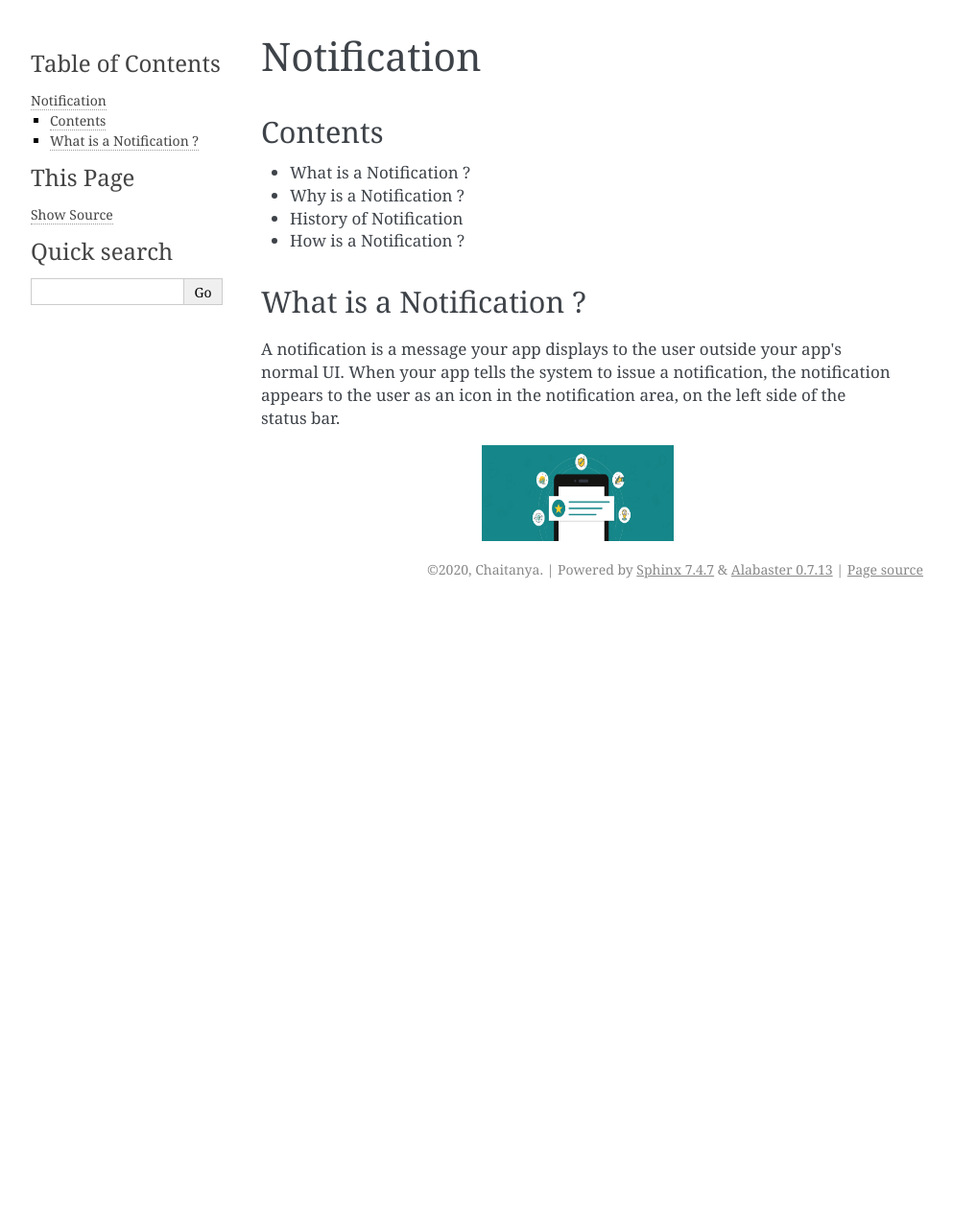
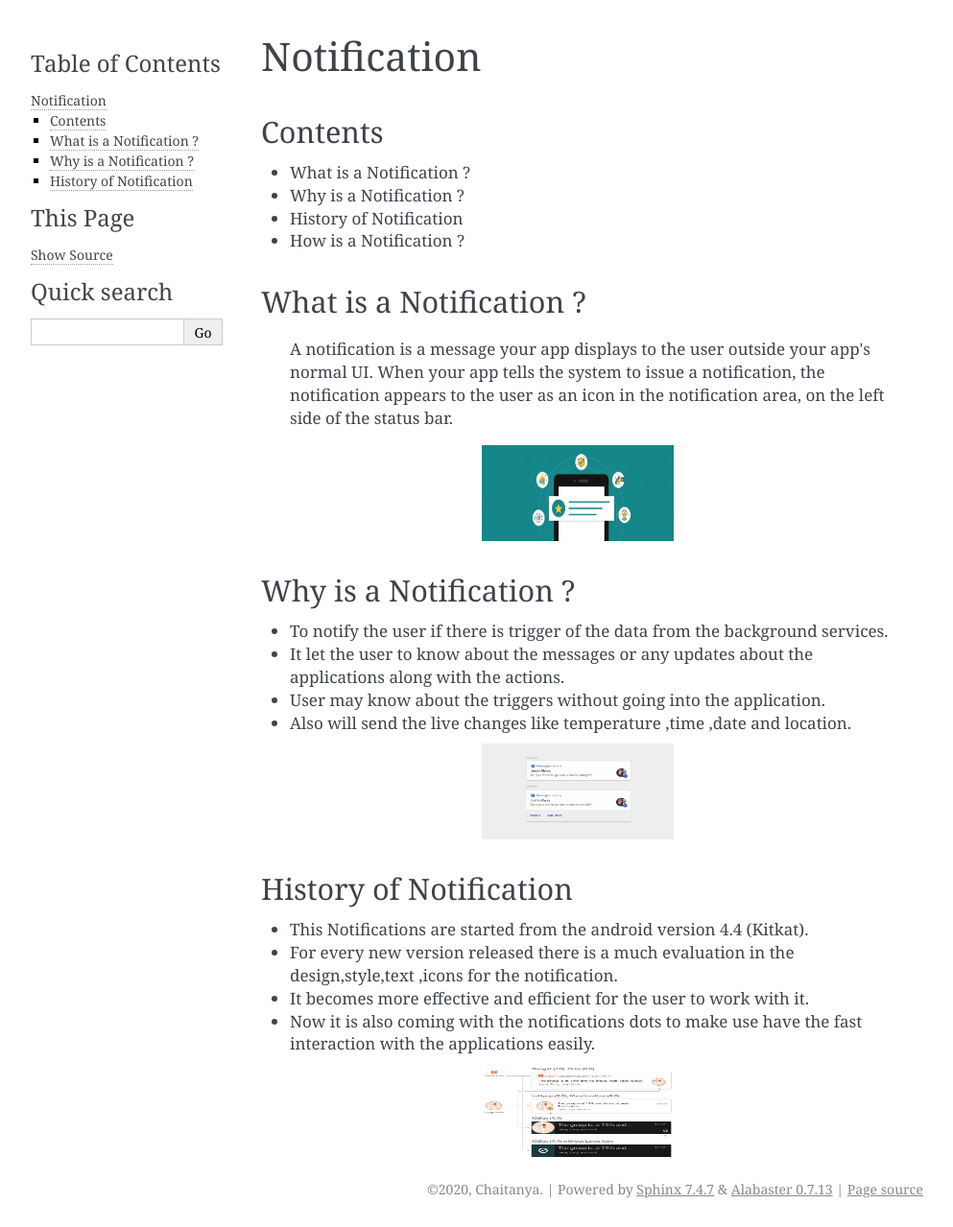
Before and after one commit to GuruPavanKalyan/AndroidKotlin-TOT, a Sphinx documentation site: the page built from Android-TOT/BakingApp/docs/source/Notifications.rst, in a window 1280 px wide. Shown: the whole page at 96% size, without its empty margins (148-1141 px from the left). Built offline with Sphinx 7.4.7, drawn with Linux system fonts in a browser that asks for light colours; before the commit the page ends 900 px from its top, so only the background shows below that.

Commit message:
Update Notifications.rst

```diff
--- a/Android-TOT/BakingApp/docs/source/Notifications.rst
+++ b/Android-TOT/BakingApp/docs/source/Notifications.rst
@@ -15,10 +15,39 @@ Contents
 What is a Notification ?
 ************************
 
-A notification is a message your app displays to the user outside your app's normal UI. When your app tells the system to issue a notification, the notification appears to the user as an icon in the notification area, on the left side of the status bar.
+    A notification is a message your app displays to the user outside your app's normal UI. When your app tells the system to issue a notification, the notification appears to the user as an icon in the notification area, on the left side of the status bar.
 
 .. image:: notify.png
     :width: 200px
     :align: center
     :height: 100px
     :alt: alternate text
+
+************************
+Why is a Notification ?
+************************
+- To notify the user if there is trigger of the data from the background services.
+- It let the user to know about the messages or any updates about the applications along with the actions.
+- User may know about the triggers without going into the application.
+- Also will send the live changes like temperature ,time ,date and location.
+
+.. image:: iamge.png
+    :width: 200px
+    :align: center
+    :height: 100px
+    :alt: alternate text
+
+************************
+History of Notification
+************************
+
+- This Notifications are started from the android version 4.4 (Kitkat).
+- For every new version released there is a much evaluation in the design,style,text ,icons for the notification.
+- It becomes more effective and efficient for the user to work with it.
+- Now it is also coming with the notifications dots to make use have the fast interaction with the applications easily.
+
+.. image:: image.png
+    :width: 200px
+    :align: center
+    :height: 100px
+    :alt: alternate text
```
